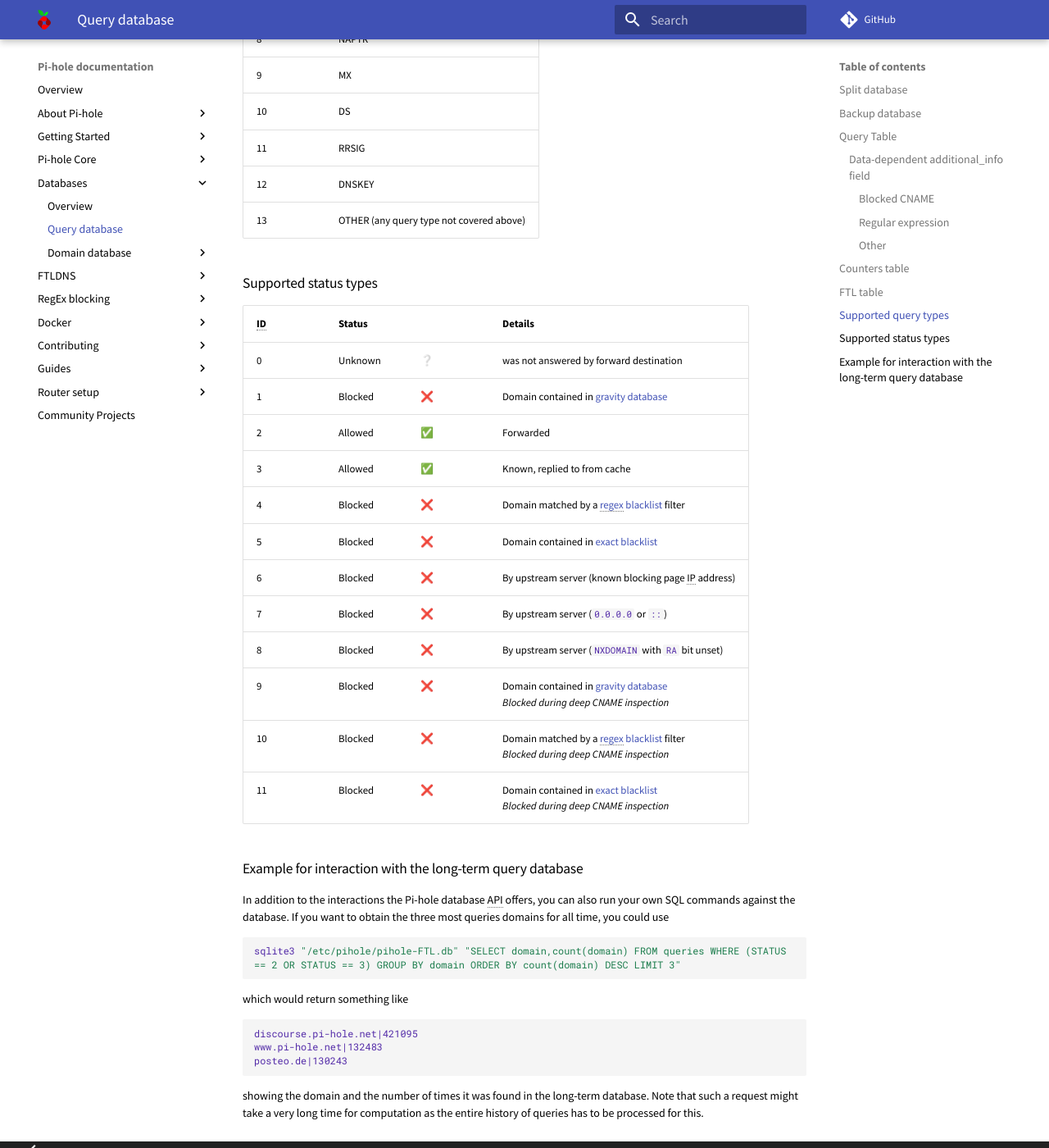
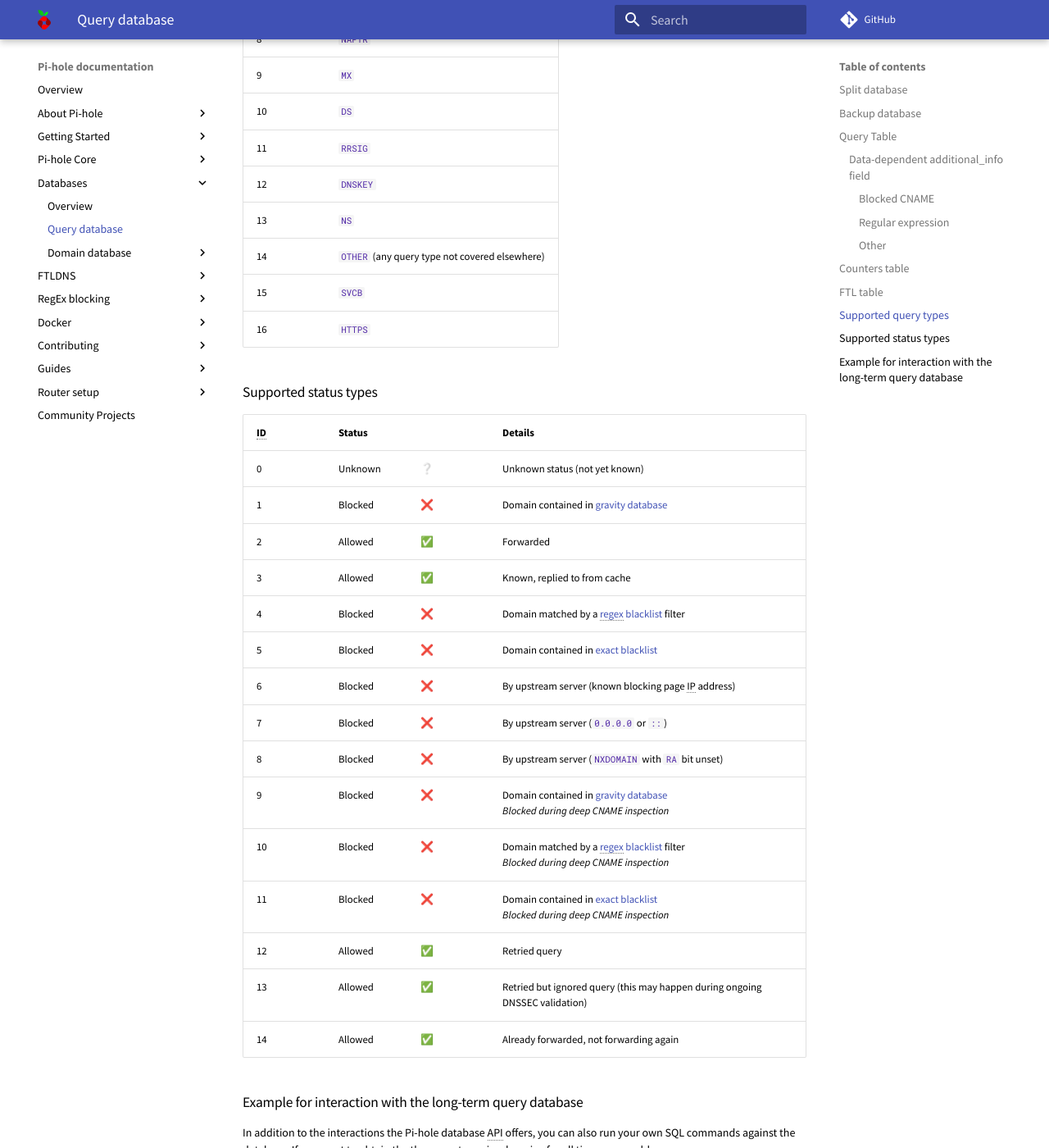
Before and after one commit to pi-hole/docs, an MkDocs documentation site: the page built from docs/database/ftl.md, in a window 1280 px wide and 1400 px high, scrolled down 2977 px. Shown: the whole window at 82% size. Built offline with MkDocs 1.6.1 and Material for MkDocs 9.7.7, drawn with Linux system fonts in a browser that asks for light colours; comment, search, counter and statistics services are not loaded; some of the changed text lies outside the part shown.

Commit message:
Update possible query types and query status in database documentation
Signed-off-by: DL6ER <dl6er@dl6er.de>

```diff
--- a/docs/database/ftl.md
+++ b/docs/database/ftl.md
@@ -87,21 +87,24 @@
 
 ### Supported query types
 
-ID | Query Type
+ID | Resource Record (a.k.a. query type)
 --- | ---
-1 | A
-2 | AAAA
-3 | ANY
-4 | SRV
-5 | SOA
-6 | PTR
-7 | TXT
-8 | NAPTR
-9 | MX
-10 | DS
-11 | RRSIG
-12 | DNSKEY
-13 | OTHER (any query type not covered above)
+1 | `A`
+2 | `AAAA`
+3 | `ANY`
+4 | `SRV`
+5 | `SOA`
+6 | `PTR`
+7 | `TXT`
+8 | `NAPTR`
+9 | `MX`
+10 | `DS`
+11 | `RRSIG`
+12 | `DNSKEY`
+13 | `NS`
+14 | `OTHER` (any query type not covered elsewhere)
+15 | `SVCB`
+16 | `HTTPS`
 
 
 <!-- ID | 1 | 2 | 3 | 4 | 5 | 6 | 7 -->
@@ -112,7 +115,7 @@
 
 ID | Status | | Details
 --- | --- | --- | ---
-0 | Unknown | ❔ | was not answered by forward destination
+0 | Unknown | ❔ | Unknown status (not yet known)
 1 | Blocked | ❌ | Domain contained in [gravity database](gravity/index.md#gravity-table-gravity)
 2 | Allowed | ✅ | Forwarded
 3 | Allowed | ✅ | Known, replied to from cache
@@ -124,6 +127,9 @@
 9 | Blocked | ❌ | Domain contained in [gravity database](gravity/index.md#gravity-table-gravity)<br>*Blocked during deep CNAME inspection*
 10 | Blocked | ❌ | Domain matched by a [regex blacklist](gravity/index.md#regex-table-regex) filter<br>*Blocked during deep CNAME inspection*
 11 | Blocked | ❌ | Domain contained in [exact blacklist](gravity/index.md#blacklist-table-blacklist)<br>*Blocked during deep CNAME inspection*
+12 | Allowed | ✅ | Retried query
+13 | Allowed | ✅ | Retried but ignored query (this may happen during ongoing DNSSEC validation)
+14 | Allowed | ✅ | Already forwarded, not forwarding again
 
 ### Example for interaction with the long-term query database
 
```
Also changed, not shown: docs/regex/pi-hole.md (+4 -2 lines).
